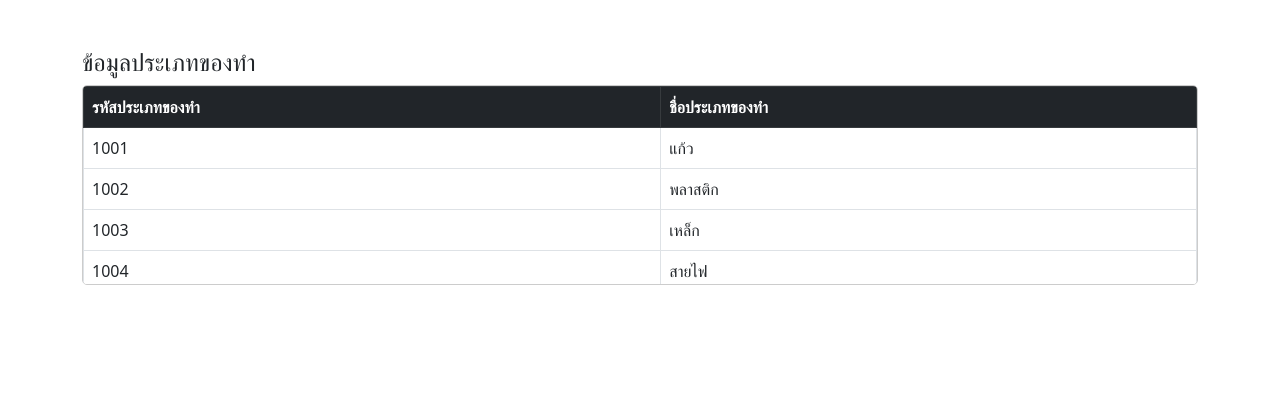
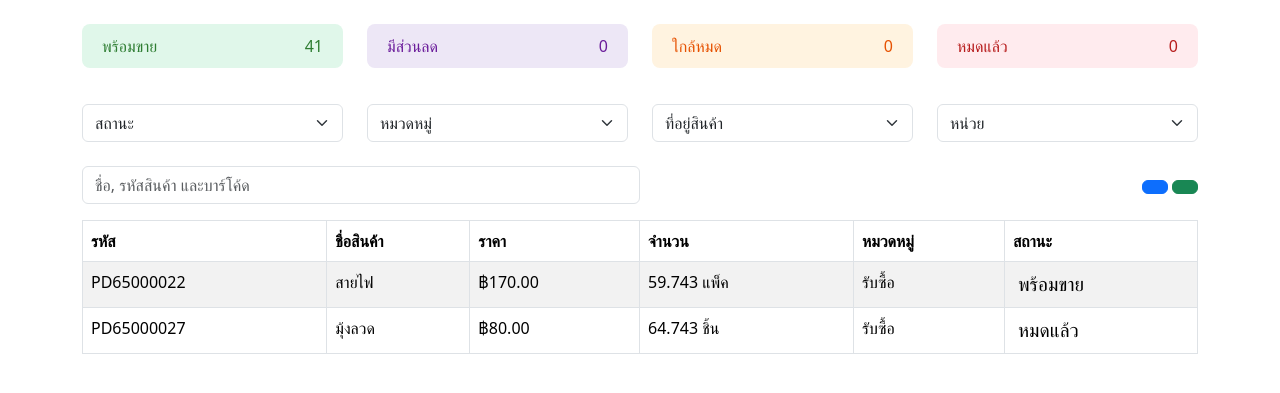
Before and after one commit to leenkun27/projectgreen, a PHP site: page /test.php in a window 1280 px wide. Shown: the top 393 px of the page. Run offline with PHP 8.4, Linux system fonts and the light colour scheme; some libraries are stand-ins or nearby versions.

Commit message:
แก้ไขหน้าเทส

```diff
--- a/test.php
+++ b/test.php
@@ -1,72 +1,177 @@
 <!DOCTYPE html>
 <html lang="en">
+
 <head>
     <meta charset="UTF-8">
     <meta name="viewport" content="width=device-width, initial-scale=1.0">
-  <title>Bootstrap Scrollable Table</title>
-  <link href="https://cdn.jsdelivr.net/npm/bootstrap@5.3.0/dist/css/bootstrap.min.css" rel="stylesheet">
+    <title>Product List</title>
+    <!-- Import Bootstrap CSS -->
+    <link href="https://cdn.jsdelivr.net/npm/bootstrap@5.3.3/dist/css/bootstrap.min.css" rel="stylesheet">
+    <!-- DataTables CSS -->
+    <link rel="stylesheet" href="https://cdn.datatables.net/1.13.6/css/dataTables.bootstrap5.min.css">
     <style>
-    /* กำหนดขนาดและสไตล์สำหรับตาราง */
-    .table-container {
-      max-height: 200px; /* ความสูงของตาราง */
-      overflow-y: auto; /* เพิ่มแถบเลื่อนแนวตั้ง */
-      border: 1px solid #ccc; /* เส้นขอบ */
-      border-radius: 5px; /* ขอบมน */
+        .status-icon {
+            font-size: 1.2em;
         }
-    .table-hover tbody tr:hover {
-      background-color: #e9ecef; /* สีพื้นหลังเมื่อ hover */
+
+        .status-icon i {
+            margin-right: 5px;
         }
-    .selected-row {
-      background-color: #d0ebff !important; /* สีพื้นหลังของแถวที่เลือก */
+
+        .card-stat {
+            display: flex;
+            justify-content: space-between;
+            align-items: center;
+            padding: 10px 20px;
+            margin-bottom: 20px;
+            border-radius: 8px;
+        }
+
+        .card-stat.green {
+            background-color: #e0f7ea;
+            color: #2e7d32;
+        }
+
+        .card-stat.purple {
+            background-color: #ede7f6;
+            color: #6a1b9a;
+        }
+
+        .card-stat.orange {
+            background-color: #fff3e0;
+            color: #e65100;
+        }
+
+        .card-stat.red {
+            background-color: #ffebee;
+            color: #b71c1c;
         }
     </style>
 </head>
+
 <body>
-  <div class="container mt-5">
-    <h4>ข้อมูลประเภทของทำ</h4>
-    <div class="table-container">
-      <table class="table table-bordered table-hover">
-        <thead class="table-dark">
+    <div class="container my-4">
+        <!-- Statistics Section -->
+        <div class="row">
+            <div class="col-md-3">
+                <div class="card-stat green">
+                    <div>พร้อมขาย</div>
+                    <div>41</div>
+                </div>
+            </div>
+            <div class="col-md-3">
+                <div class="card-stat purple">
+                    <div>มีส่วนลด</div>
+                    <div>0</div>
+                </div>
+            </div>
+            <div class="col-md-3">
+                <div class="card-stat orange">
+                    <div>ใกล้หมด</div>
+                    <div>0</div>
+                </div>
+            </div>
+            <div class="col-md-3">
+                <div class="card-stat red">
+                    <div>หมดแล้ว</div>
+                    <div>0</div>
+                </div>
+            </div>
+        </div>
+
+        <!-- Filter Section -->
+        <div class="mt-3">
+            <div class="row">
+                <div class="col-md-3">
+                    <select class="form-select">
+                        <option>สถานะ</option>
+                        <option>พร้อมขาย</option>
+                        <option>หมดแล้ว</option>
+                    </select>
+                </div>
+                <div class="col-md-3">
+                    <select class="form-select">
+                        <option>หมวดหมู่</option>
+                        <option>เครื่องใช้ไฟฟ้า</option>
+                        <option>เฟอร์นิเจอร์</option>
+                    </select>
+                </div>
+                <div class="col-md-3">
+                    <select class="form-select">
+                        <option>ที่อยู่สินค้า</option>
+                        <option>คลัง 1</option>
+                        <option>คลัง 2</option>
+                    </select>
+                </div>
+                <div class="col-md-3">
+                    <select class="form-select">
+                        <option>หน่วย</option>
+                        <option>ชิ้น</option>
+                        <option>แพ็ค</option>
+                    </select>
+                </div>
+            </div>
+        </div>
+
+        <!-- Search and Table Section -->
+        <div class="mt-4">
+            <div class="d-flex justify-content-between align-items-center">
+                <input type="text" class="form-control w-50" placeholder="ชื่อ, รหัสสินค้า และบาร์โค้ด">
+                <div>
+                    <button class="btn btn-primary"><i class="bi bi-grid"></i></button>
+                    <button class="btn btn-success"><i class="bi bi-plus"></i></button>
+                </div>
+            </div>
+        </div>
+
+        <div class="table-responsive mt-3">
+            <table id="productTable" class="table table-striped table-bordered">
+                <thead>
                     <tr>
-            <th>รหัสประเภทของทำ</th>
-            <th>ชื่อประเภทของทำ</th>
+                        <th>รหัส</th>
+                        <th>ชื่อสินค้า</th>
+                        <th>ราคา</th>
+                        <th>จำนวน</th>
+                        <th>หมวดหมู่</th>
+                        <th>สถานะ</th>
                     </tr>
                 </thead>
                 <tbody>
-          <tr class="selected-row">
-            <td>1001</td>
-            <td>แก้ว</td>
+                    <tr>
+                        <td>PD65000022</td>
+                        <td>สายไฟ</td>
+                        <td>฿170.00</td>
+                        <td>59.743 แพ็ค</td>
+                        <td>รับซื้อ</td>
+                        <td>
+                            <div class="status-icon"><i class="bi bi-check-circle text-success"></i> พร้อมขาย</div>
+                        </td>
                     </tr>
                     <tr>
-            <td>1002</td>
-            <td>พลาสติก</td>
-          </tr>
-          <tr>
-            <td>1003</td>
-            <td>เหล็ก</td>
-          </tr>
-          <tr>
-            <td>1004</td>
-            <td>สายไฟ</td>
-          </tr>
-          <tr>
-            <td>1005</td>
-            <td>กระดาษ</td>
+                        <td>PD65000027</td>
+                        <td>มุ้งลวด</td>
+                        <td>฿80.00</td>
+                        <td>64.743 ชิ้น</td>
+                        <td>รับซื้อ</td>
+                        <td>
+                            <div class="status-icon"><i class="bi bi-x-circle text-danger"></i> หมดแล้ว</div>
+                        </td>
                     </tr>
                 </tbody>
             </table>
         </div>
     </div>
-  <script src="https://cdn.jsdelivr.net/npm/bootstrap@5.3.0/dist/js/bootstrap.bundle.min.js"></script>
-</body>
-</html>
 
+    <!-- Import Bootstrap JS -->
+    <script src="https://cdn.jsdelivr.net/npm/bootstrap@5.3.3/dist/js/bootstrap.bundle.min.js"></script>
+    <!-- DataTables JS -->
+    <script src="https://cdn.datatables.net/1.13.6/js/jquery.dataTables.min.js"></script>
+    <script src="https://cdn.datatables.net/1.13.6/js/dataTables.bootstrap5.min.js"></script>
     <script>
-  const rows = document.querySelectorAll("tbody tr");
-  rows.forEach(row => {
-    row.addEventListener("click", () => {
-      rows.forEach(r => r.classList.remove("selected-row")); // ลบคลาส selected ออกจากทุกแถว
-      row.classList.add("selected-row"); // เพิ่มคลาส selected เฉพาะแถวที่คลิก
-    });
+        $(document).ready(function () {
+            $('#productTable').DataTable();
         });
     </script>
+</body>
+
+</html>
```
Lines whose indentation alone changed are shown as unchanged.
